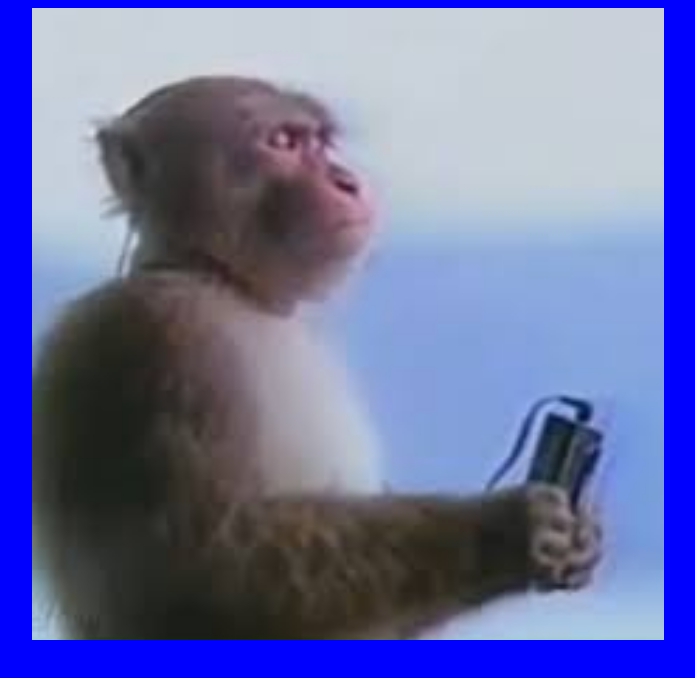
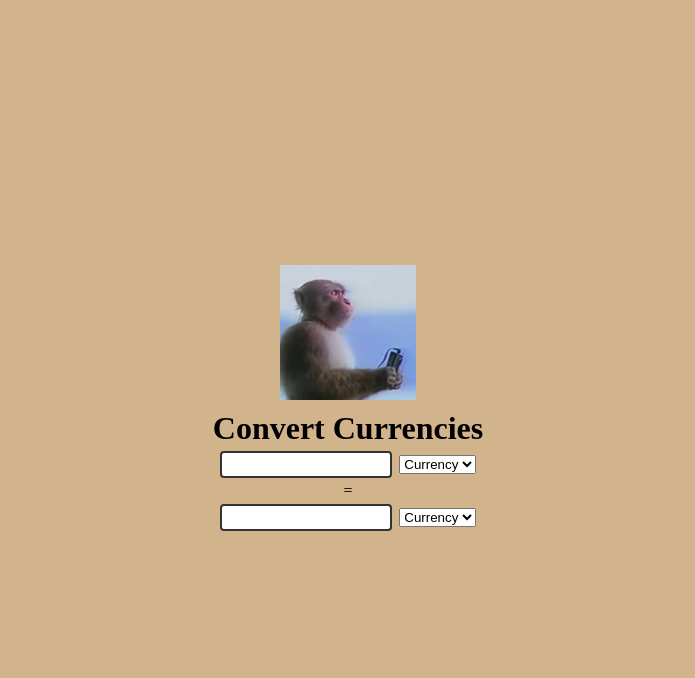
Before and after one commit to graacelin/currency-converter, a React (Create React App) app: page / in a window 1280 px wide. Shown: the top 678 px of the page, without its empty margins (292-987 px from the left). Built offline with nearby package versions, Linux system fonts and the light colour scheme.

Commit message:
created input row

```diff
--- a/src/App.css
+++ b/src/App.css
@@ -1,5 +1,16 @@
 body {
-  background-color: blue;
+  margin: 0;
+  display: flex;
+  justify-content: center;
+  align-items: center;
+  min-height: 100vh;
+  text-align: center;
+  background-color: tan;
+}
+
+h1 {
+  margin: 0;
+  margin-top: .6rem;
 }
 
 .chimp {
--- a/src/App.js
+++ b/src/App.js
@@ -1,14 +1,17 @@
 import React from 'react'
 import chimp from './img/monke.jpg'
 import './App.css';
+import Row from './Row'
 
 function App() {
     return (
-        // <h1> Testing </h1>
-        <img src={chimp} class="chimp" />
-        // <body>
-        //     <img src='img/monke.jpg' class="monke-img" alt=''/>
-        // </body>
+        <>
+            <img src={chimp} class="chimp" />
+            <h1> Convert Currencies </h1>
+            <Row />
+            <div>=</div>
+            <Row />
+        </>
     );
 }
 
--- /dev/null
+++ b/src/Row.css
@@ -0,0 +1,12 @@
+.row {
+    margin-top: .5vh;
+    margin-bottom: .5vh;
+}
+
+.numInput {
+    border: 2px solid #333;
+    border-radius: .3em;
+    padding: .25rem;
+    width: 12em;
+    margin-right: 2mm;
+}
--- /dev/null
+++ b/src/Row.js
@@ -0,0 +1,13 @@
+import React from 'react'
+import './Row.css'
+
+export default function Row() {
+    return (
+        <div className="row">
+            <input type="number" className="numInput"/>
+            <select>
+                <option value="currency">Currency</option>
+            </select>
+        </div>
+    )
+}
```
Also changed, not shown: 1 other file (tests, documents, lock files or other folders).
